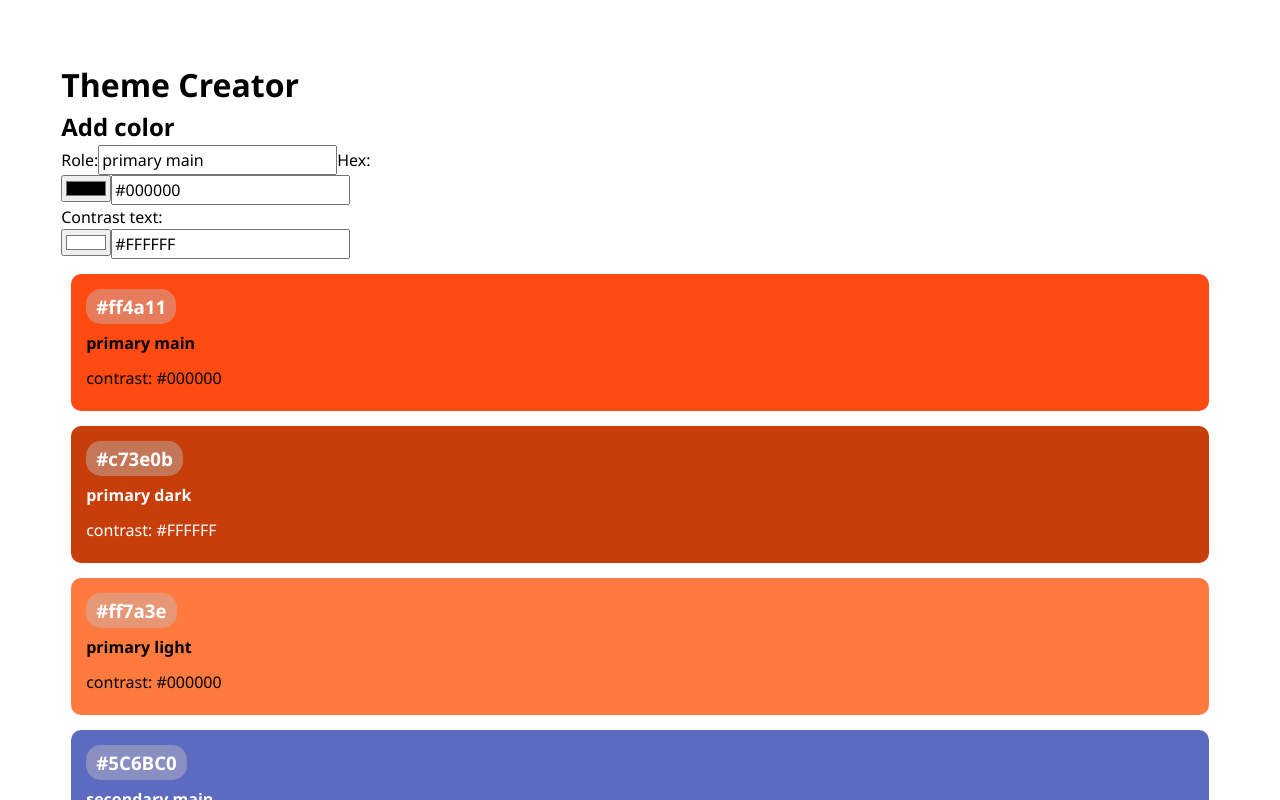
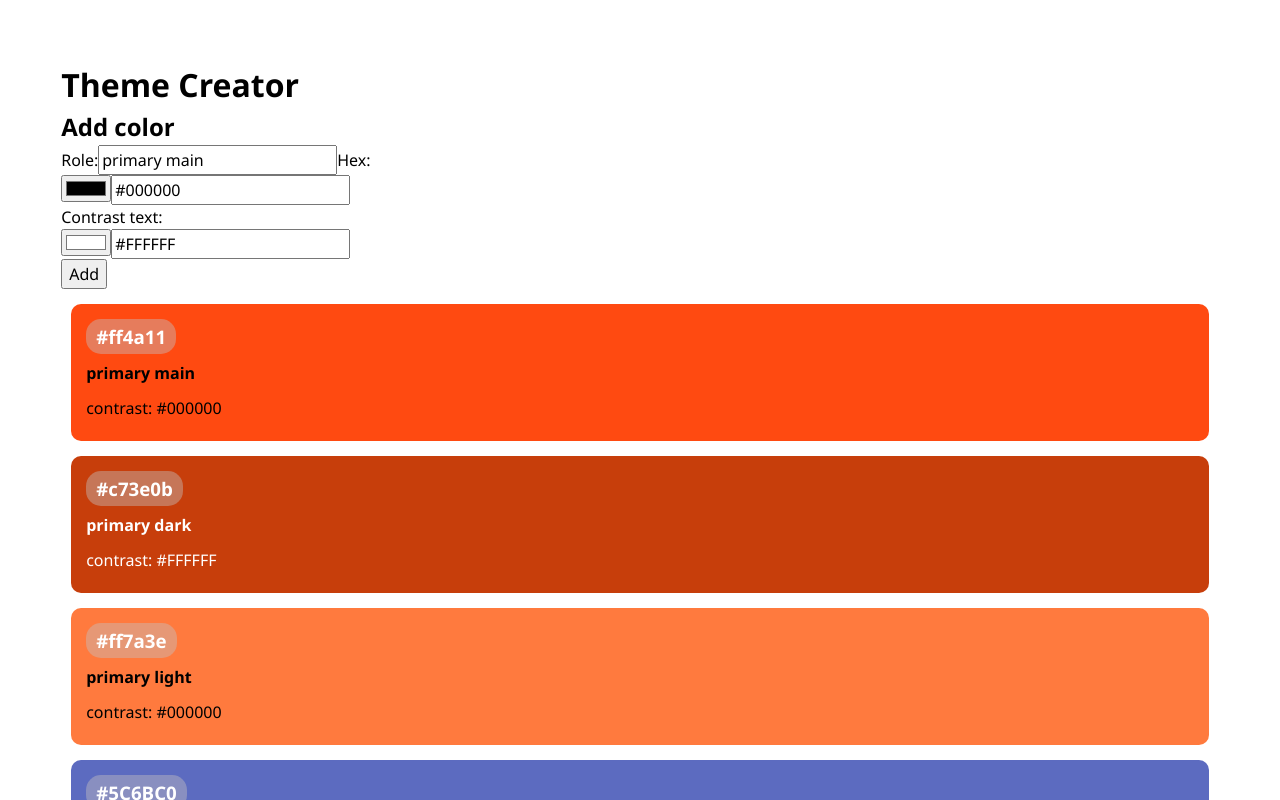
Before and after one commit to aliceverc/recap-project-4, a React (Vite) app: page / in a window 1280 px wide. Shown: the top 800 px of the page. Built offline with nearby package versions, Linux system fonts and the light colour scheme.

Commit message:
add 'Add' Button and color via form with unique IDs

```diff
--- a/package.json
+++ b/package.json
@@ -13,6 +13,7 @@
   "dependencies": {
     "@octokit/rest": "^20.1.0",
     "dotenv": "^16.4.5",
+    "nanoid": "^5.1.5",
     "react": "^18.2.0",
     "react-dom": "^18.2.0"
   },
--- a/src/App.jsx
+++ b/src/App.jsx
@@ -9,11 +9,18 @@ function App() {
   // set 'colors' as current state and 'setColors' as set function inside the variable
   const [colors, setColors] = useState(initialColors);
 
+  // callback passed to 'ColorForm' > prepends the new color so the newest entry shows first
+  function handleAddColor(newColor) {
+    // immutable update: create a brand-new array [newColor, ...colors]
+    setColors([newColor, ...colors]);
+  }
+
   return (
     <>
       <h1>Theme Creator</h1>
 
-      <ColorForm />
+      {/* pass down the add-callback so the form can hand new colors up */}
+      <ColorForm onAddColor={handleAddColor} />
 
       {/* swap 'initialColors.map' for 'colors.map' so the UI always reflects the latest state */}
       {colors.map((color) => {
--- a/src/Components/ColorForm/ColorForm.jsx
+++ b/src/Components/ColorForm/ColorForm.jsx
@@ -1,10 +1,11 @@
 import { useState } from "react";
 import { ColorInput } from "../ColorInput/ColorInput";
 import { ContrastText } from "../ContrastText/ContrastText";
+import { nanoid } from "nanoid";
 
 // ColorForm.jsx
 // A controlled form that collects role, hex and contrastText for a new theme colour
-export function ColorForm() {
+export function ColorForm({ onAddColor }) {
   // use the useState hook to call an object with default values 'role', 'hex' and 'contrastText'
   // assign the 'role' value inside the <input> tag of the 'role' text-field > {formValues.role}
   const [formValues, setFormValues] = useState({
@@ -13,9 +14,33 @@ export function ColorForm() {
     contrastText: "#FFFFFF",
   });
 
+  const handleSubmit = (event) => {
+    event.preventDefault(); // stop full-page reload
+
+    // build the new color object
+    const newColor = {
+      ...formValues, // role, hex, contrastText
+      id: nanoid(), // atatch a unique id
+    };
+    console.log(newColor);
+
+    // tell the parent component
+    onAddColor(newColor);
+
+    // clear the form for the next entry
+    setFormValues({
+      role: "primary main",
+      hex: "#000000",
+      contrastText: "#FFFFFF",
+    });
+  };
+
   return (
     <>
-      <form>
+      <form onSubmit={handleSubmit}>
+        {" "}
+        {/* whole form submits via handleSubmit > the Add button just triggers this */}
+        {/* return fields to sensible defaults so the user can add another coour quickly */}
         <h2>Add color</h2>
         <label htmlFor="role-input">
           Role:
@@ -32,7 +57,6 @@ export function ColorForm() {
                 role: latestText,
               };
               setFormValues(updatedState);
-              console.log(formValues);
             }}
           ></input>
           <label>
@@ -62,6 +86,7 @@ export function ColorForm() {
             }
           />
         </label>
+        <button type="submit">Add</button>
       </form>
     </>
   );
```
Also changed, not shown: 2 other files (tests, documents, lock files or other folders).
